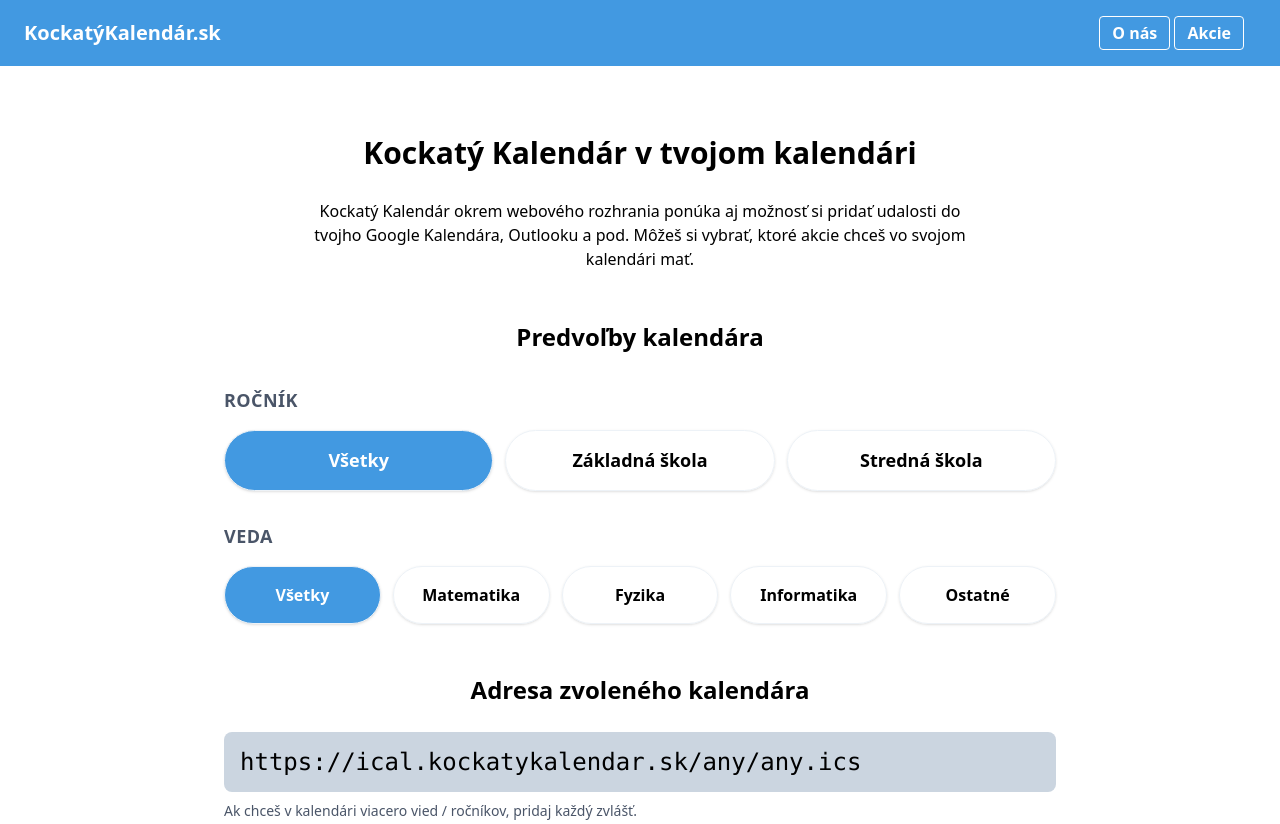
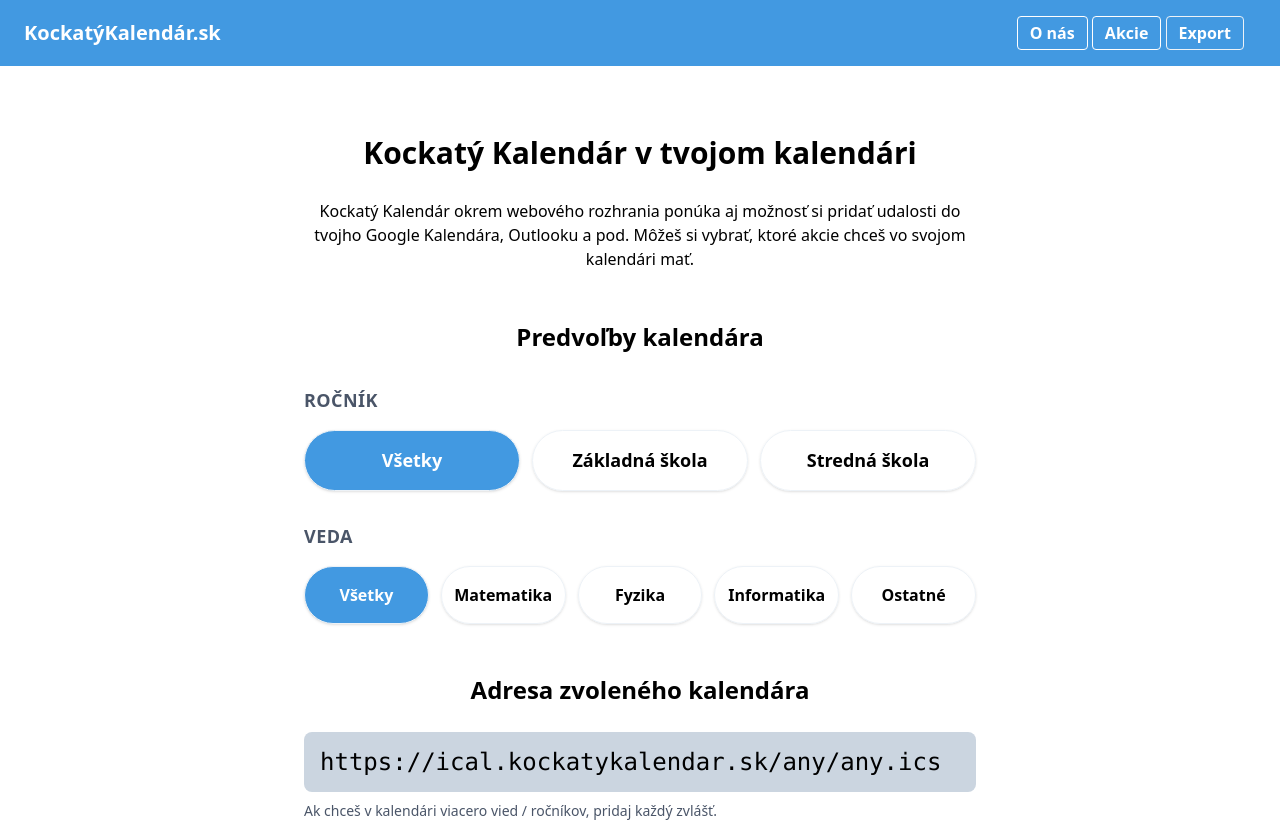
Before and after one commit to yastrab1/Galanta-Hackathon, a plain HTML site: page ical.html in a window 1280 px wide. Shown: the top 824 px of the page. Drawn offline with nearby package versions, Linux system fonts and the light colour scheme.

Commit message:
menu: make menu more consistent

```diff
--- a/ical.html
+++ b/ical.html
@@ -18,7 +18,7 @@
     <meta property="og:description" content="Pridajte si mat/fyz/inf akcie priamo do vášho kalendára." />
   <meta property="og:site_name" content="KockatýKalendár.sk" />
 </head>
-<body class="antialiased">
+<body class="antialiased max-h-screen h-screen flex flex-col">
     <header class="bg-blue-500 text-white">
         <nav class="px-4 md:px-6 flex justify-center md:justify-between items-center py-4 flex-col md:flex-row">
             <a href="index.html" class="font-bold text-xl mb-1 md:mb-0">KockatýKalendár.sk</a>
@@ -26,9 +26,10 @@
             <ul class="flex font-bold">
                 <li class="mr-3">
                     <a class="inline-block border border-white rounded py-1 px-3 bg-blue-500 text-white
-                            hover:text-blue-500 hover:border-gray-200 hover:bg-gray-200" href="index.html">O nás</a>
+                        hover:text-blue-500 hover:border-gray-200 hover:bg-gray-200" href="index.html">O nás</a>
                     <a class="inline-block border border-white rounded py-1 px-3 bg-blue-500 text-white
                         hover:text-blue-500 hover:border-gray-200 hover:bg-gray-200" href="terminy.html">Akcie</a>
+                    <a class="inline-block border border-blue-700 rounded py-1 px-3 bg-blue-700 text-white" href="ical.html">Export</a>
                 </li>
             </ul>
         </nav>
```
Also changed, not shown: index.html (+1 -0 lines), terminy.html (+2 -1 lines).
